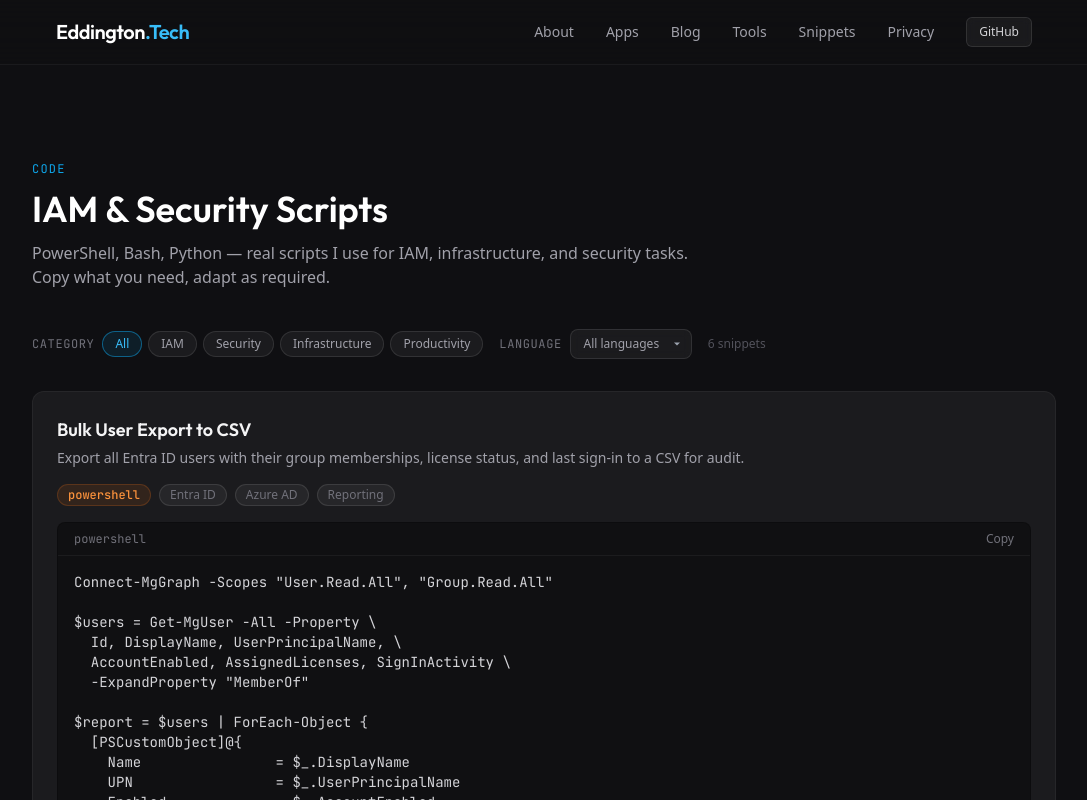
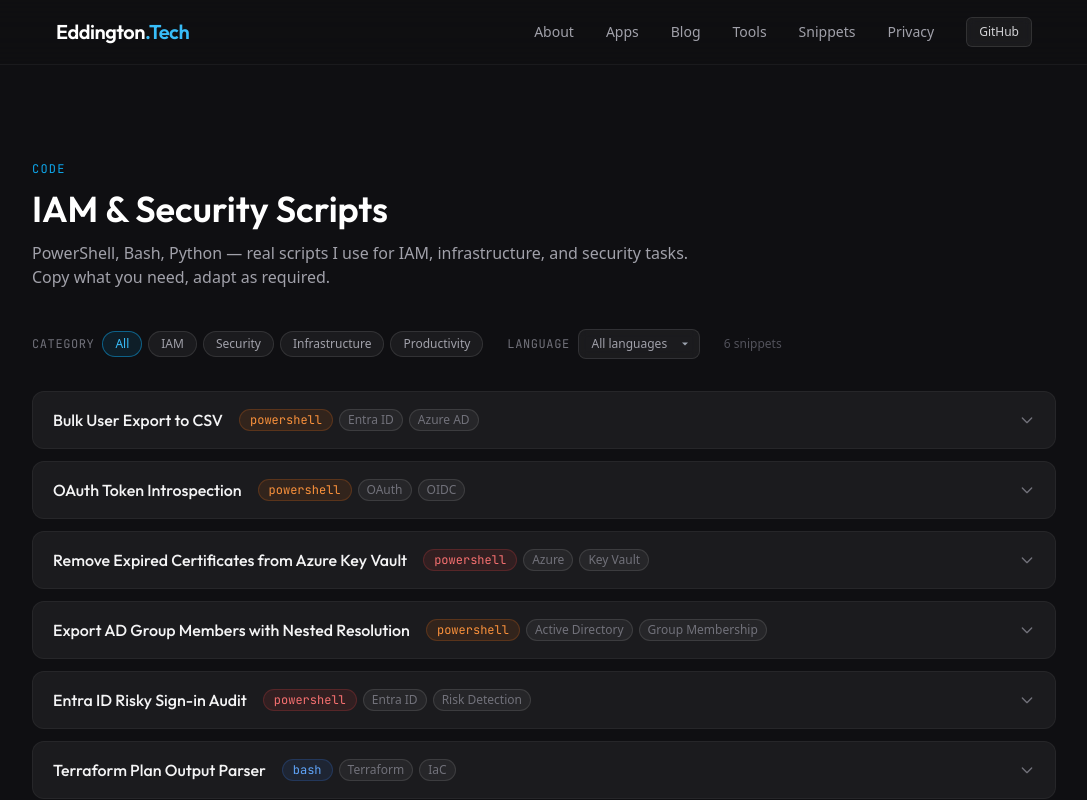
Before and after one commit to Nerdykidtech/Eddington_Tech, a Next.js app: page /snippets in a window 1280 px wide. Shown: the top 800 px of the page, without its empty margins (96-1183 px from the left). Built offline with nearby package versions, Linux system fonts and the light colour scheme.

Commit message:
Convert snippets to collapsible accordion style

```diff
--- a/app/snippets/page.tsx
+++ b/app/snippets/page.tsx
@@ -22,12 +22,20 @@ const languages = [
 export default function SnippetsPage() {
   const [category, setCategory] = useState("all");
   const [language, setLanguage] = useState("all");
+  const [openIds, setOpenIds] = useState<Set<string>>(new Set());
 
   const filtered = snippets.filter(
     (s) => category === "all" || s.category === category
   ).filter(
     (s) => language === "all" || s.language === language
   );
+
+  const toggle = (id: string) => {
+    const next = new Set(openIds);
+    if (next.has(id)) next.delete(id);
+    else next.add(id);
+    setOpenIds(next);
+  };
 
   return (
     <div className="px-6 py-16 sm:py-24">
@@ -46,7 +54,7 @@ export default function SnippetsPage() {
         </header>
 
         {/* Filters */}
-        <div className="mb-8 flex flex-wrap gap-4">
+        <div className="mb-8 flex flex-wrap gap-6">
           <div className="flex items-center gap-2">
             <span className="text-xs text-zinc-500 font-mono uppercase tracking-wider">Category</span>
             <div className="flex gap-1.5">
@@ -85,23 +93,26 @@ export default function SnippetsPage() {
           </span>
         </div>
 
-        {/* Snippets */}
-        <div className="space-y-6">
-          {filtered.map((snippet) => (
-            <article
+        {/* Snippet list */}
+        <div className="space-y-3">
+          {filtered.map((snippet) => {
+            const isOpen = openIds.has(snippet.id);
+            return (
+              <div
                 key={snippet.id}
                 className="rounded-xl border border-white/5 bg-white/5 overflow-hidden"
               >
-              {/* Header */}
-              <div className="flex flex-wrap items-start justify-between gap-4 px-6 pt-6 pb-4">
-                <div>
-                  <h2 className="font-display text-lg font-semibold text-zinc-100">
+                {/* Collapsed header / toggle */}
+                <button
+                  onClick={() => toggle(snippet.id)}
+                  className="w-full flex items-center justify-between gap-4 px-5 py-4 text-left hover:bg-white/[0.03] transition-colors"
+                >
+                  <div className="flex flex-col sm:flex-row sm:items-center gap-2 sm:gap-4 min-w-0">
+                    <span className="font-display text-base font-medium text-zinc-100 truncate">
                       {snippet.title}
-                  </h2>
-                  <p className="mt-1 text-sm text-zinc-400">{snippet.description}</p>
-                </div>
-                <div className="flex flex-wrap gap-2 shrink-0">
-                  <span className={`rounded-full border px-2.5 py-0.5 text-xs font-mono font-medium ${
+                    </span>
+                    <div className="flex flex-wrap gap-1.5 shrink-0">
+                      <span className={`rounded-full border px-2.5 py-0.5 text-xs font-mono ${
                         snippet.category === "iam" ? "border-orange-500/20 bg-orange-500/10 text-orange-400" :
                         snippet.category === "security" ? "border-red-500/20 bg-red-500/10 text-red-400" :
                         snippet.category === "infrastructure" ? "border-blue-500/20 bg-blue-500/10 text-blue-400" :
@@ -109,24 +120,43 @@ export default function SnippetsPage() {
                       }`}>
                         {snippet.language}
                       </span>
-                  {snippet.tags.slice(0, 3).map((tag) => (
+                      {snippet.tags.slice(0, 2).map((tag) => (
                         <span
                           key={tag}
-                      className="rounded-full border border-white/10 bg-white/5 px-2.5 py-0.5 text-xs text-zinc-500"
+                          className="rounded-full border border-white/10 bg-white/5 px-2 py-0.5 text-xs text-zinc-500"
                         >
                           {tag}
                         </span>
                       ))}
                     </div>
                   </div>
+                  <span className="shrink-0 text-zinc-500">
+                    {isOpen ? (
+                      <svg xmlns="http://www.w3.org/2000/svg" width="16" height="16" fill="none" viewBox="0 0 24 24" stroke="currentColor" className="transition-transform">
+                        <path strokeLinecap="round" strokeLinejoin="round" strokeWidth={2} d="M5 15l7-7 7 7" />
+                      </svg>
+                    ) : (
+                      <svg xmlns="http://www.w3.org/2000/svg" width="16" height="16" fill="none" viewBox="0 0 24 24" stroke="currentColor" className="transition-transform">
+                        <path strokeLinecap="round" strokeLinejoin="round" strokeWidth={2} d="M19 9l-7 7-7-7" />
+                      </svg>
+                    )}
+                  </span>
+                </button>
+
+                {/* Expanded content */}
+                {isOpen && (
+                  <div className="border-t border-white/5">
+                    <p className="px-5 py-3 text-sm text-zinc-400 border-b border-white/5">
+                      {snippet.description}
+                    </p>
 
                     {/* Code block */}
-              <div className="px-6 pb-4">
+                    <div className="px-5 py-4">
                       <div className="rounded-lg border border-black/20 bg-black/40 overflow-hidden">
                         <div className="flex items-center justify-between border-b border-white/5 px-4 py-2">
                           <span className="text-xs font-mono text-zinc-500">{snippet.language}</span>
                           <button
-                      onClick={() => navigator.clipboard.writeText(snippet.code)}
+                            onClick={(e) => { e.stopPropagation(); navigator.clipboard.writeText(snippet.code); }}
                             className="text-xs text-zinc-500 hover:text-brand-400 transition-colors"
                           >
                             Copy
@@ -140,7 +170,7 @@ export default function SnippetsPage() {
 
                     {/* Output */}
                     {snippet.output && (
-                <div className="px-6 pb-6">
+                      <div className="px-5 pb-4">
                         <div className="rounded-lg border border-black/20 bg-black/40 overflow-hidden">
                           <div className="flex items-center border-b border-white/5 px-4 py-2">
                             <span className="text-xs font-mono text-zinc-500">output</span>
@@ -151,8 +181,11 @@ export default function SnippetsPage() {
                         </div>
                       </div>
                     )}
-            </article>
-          ))}
+                  </div>
+                )}
+              </div>
+            );
+          })}
         </div>
 
         {filtered.length === 0 && (
```
Lines whose indentation alone changed are shown as unchanged.
